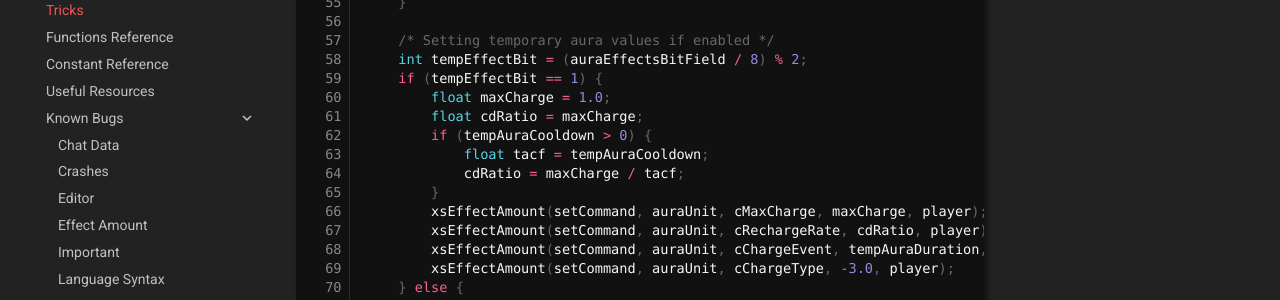
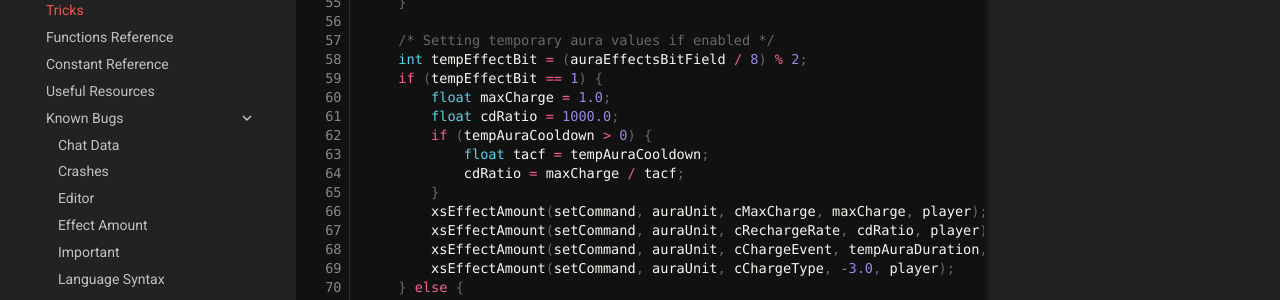
Before and after one commit to Divy1211/AoE2DE_UGC_Guide, an MkDocs documentation site: the page built from docs/general/xs/tricks.md, in a window 1280 px wide and 900 px high, scrolled down 1621 px. Shown: the part 152-452 px from the top of the window. Built offline with MkDocs 1.6.1 and Material for MkDocs 9.7.7, drawn with Linux system fonts in a browser that asks for light colours; some web fonts are replaced; comment, search, counter and statistics services are not loaded.

Commit message:
changed to no cd constant

```diff
--- a/docs/general/xs/tricks.md
+++ b/docs/general/xs/tricks.md
@@ -81,7 +81,7 @@ bool xsAddAura(
     int tempEffectBit = (auraEffectsBitField / 8) % 2;
     if (tempEffectBit == 1) {
         float maxCharge = 1.0;
-        float cdRatio = maxCharge;
+        float cdRatio = 1000.0;
         if (tempAuraCooldown > 0) {
             float tacf = tempAuraCooldown;
             cdRatio = maxCharge / tacf;
```
